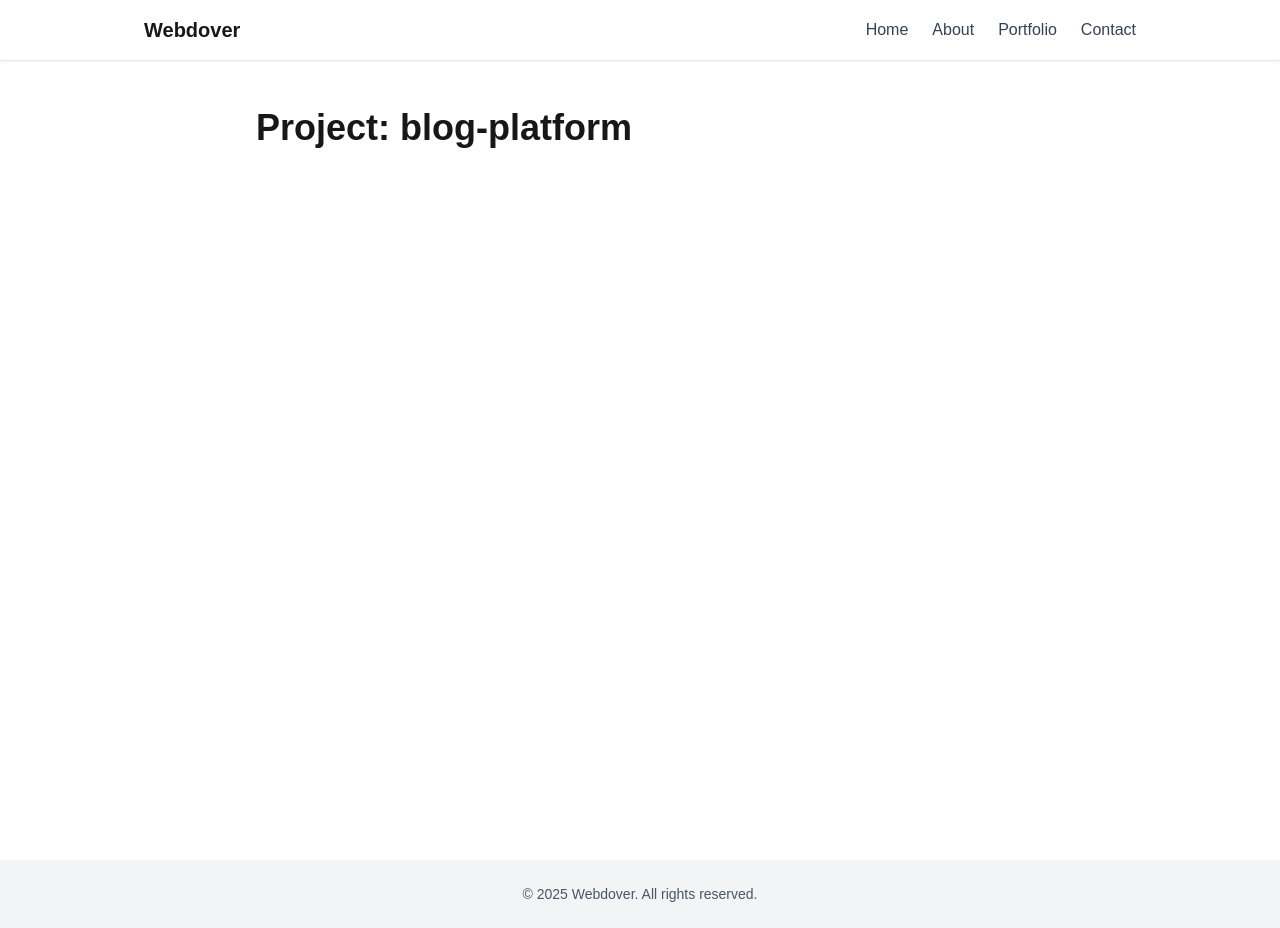
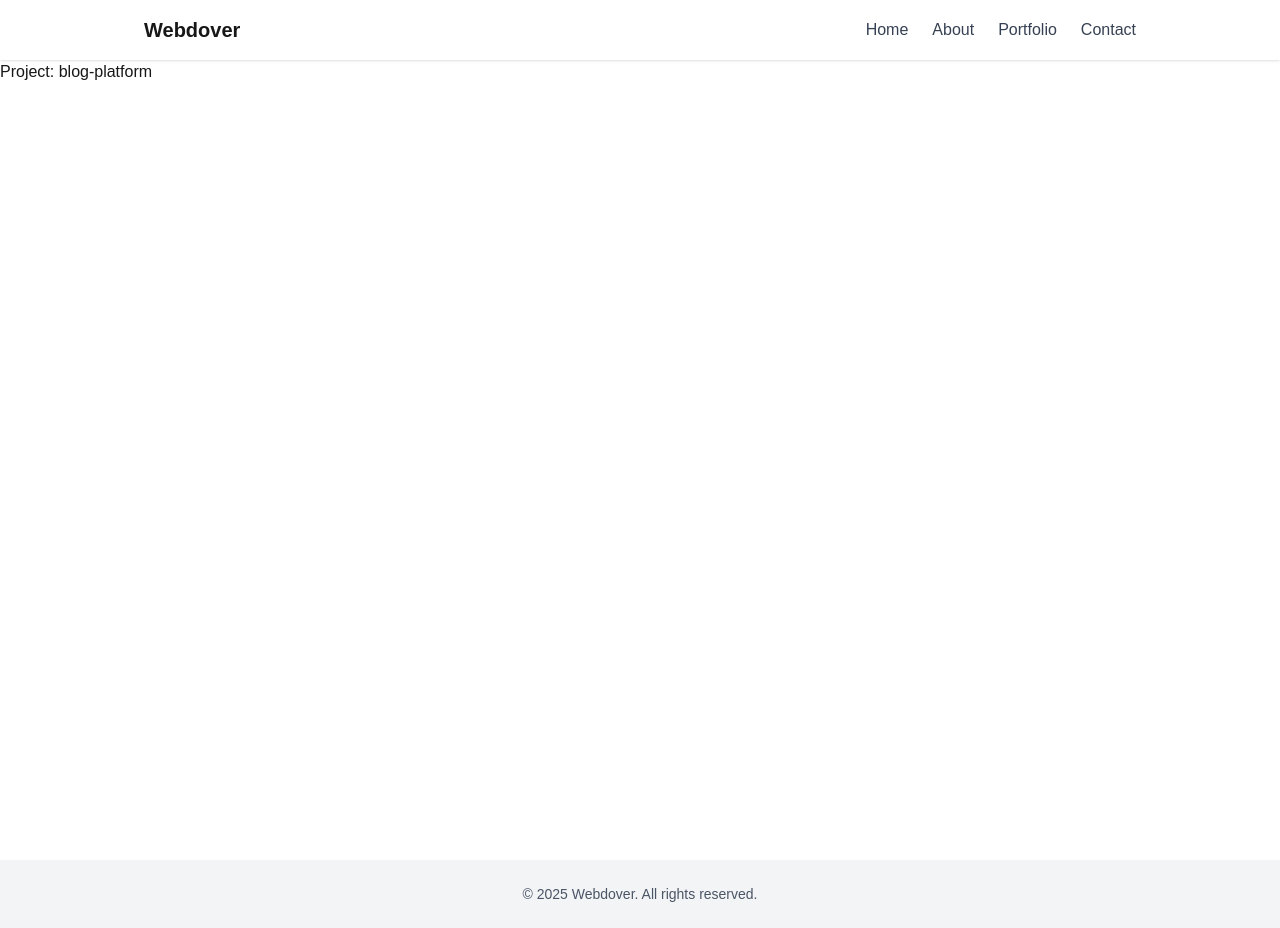
Before and after one commit to altamash1605/webdover, a Next.js app: page /portfolio/blog-platform in a window 1280 px wide. Built offline with nearby package versions, Linux system fonts and the light colour scheme.

Commit message:
fix: remove unused Hero import & correct dynamic route props

```diff
--- a/app/portfolio/[slug]/page.tsx
+++ b/app/portfolio/[slug]/page.tsx
@@ -1,18 +1,12 @@
 // app/portfolio/[slug]/page.tsx
-import { PageProps } from 'next'
 
-type Params = { slug: string }
+type Props = {
+  params: { slug: string }
+  // if you need searchParams:
+  // searchParams: Record<string, string | string[] | undefined>
+}
 
-export default function ProjectPage({ params }: PageProps<Params>) {
+export default function ProjectPage({ params }: Props) {
   const { slug } = params
-
-  // fetch your data here if you need, e.g.
-  // const project = await fetchProject(slug)
-
-  return (
-    <main className="max-w-3xl mx-auto py-12">
-      <h1 className="text-4xl font-bold mb-6">Project: {slug}</h1>
-      {/* …your project details UI… */}
-    </main>
-  )
+  return <div>Project: {slug}</div>
 }
```
